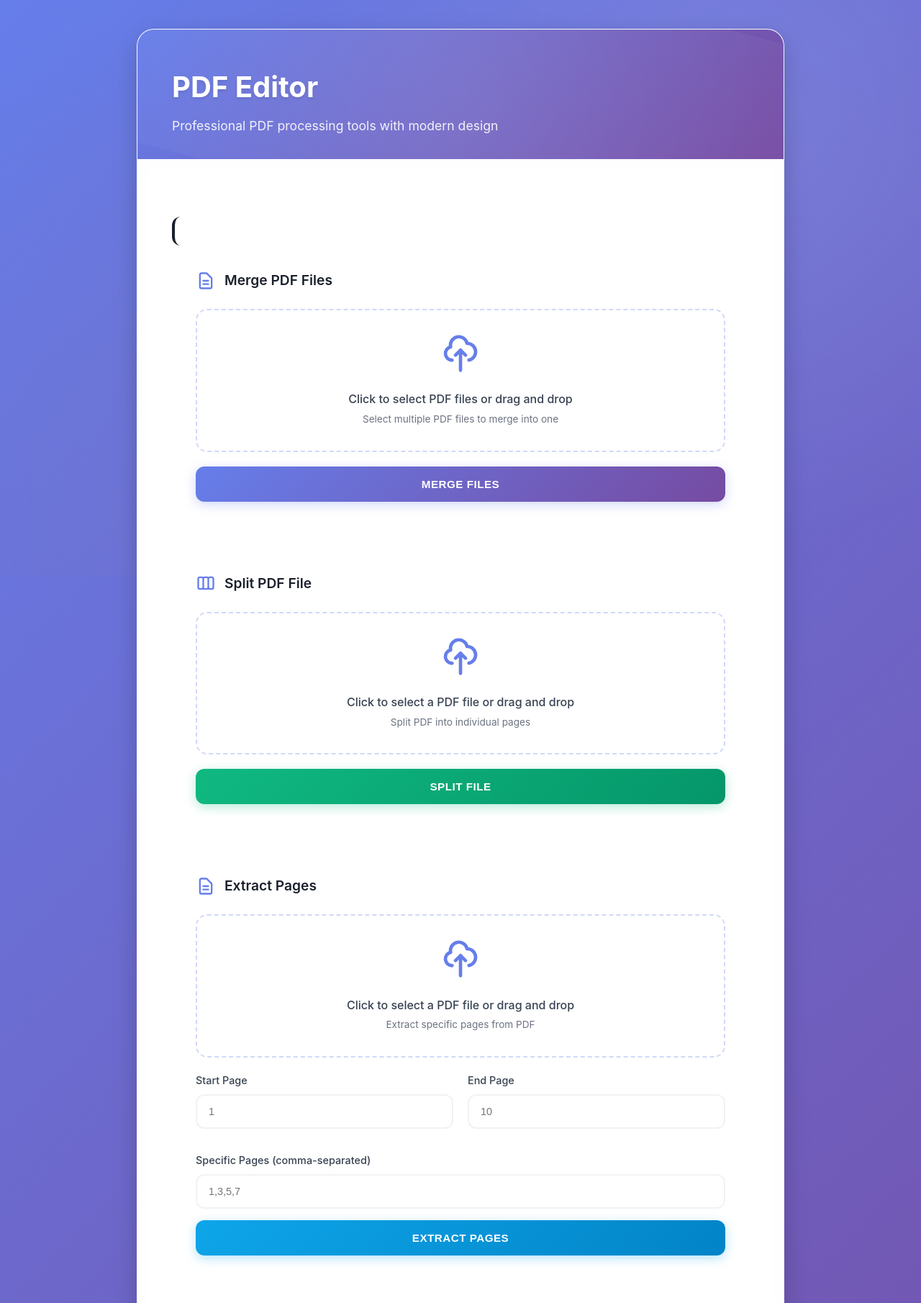
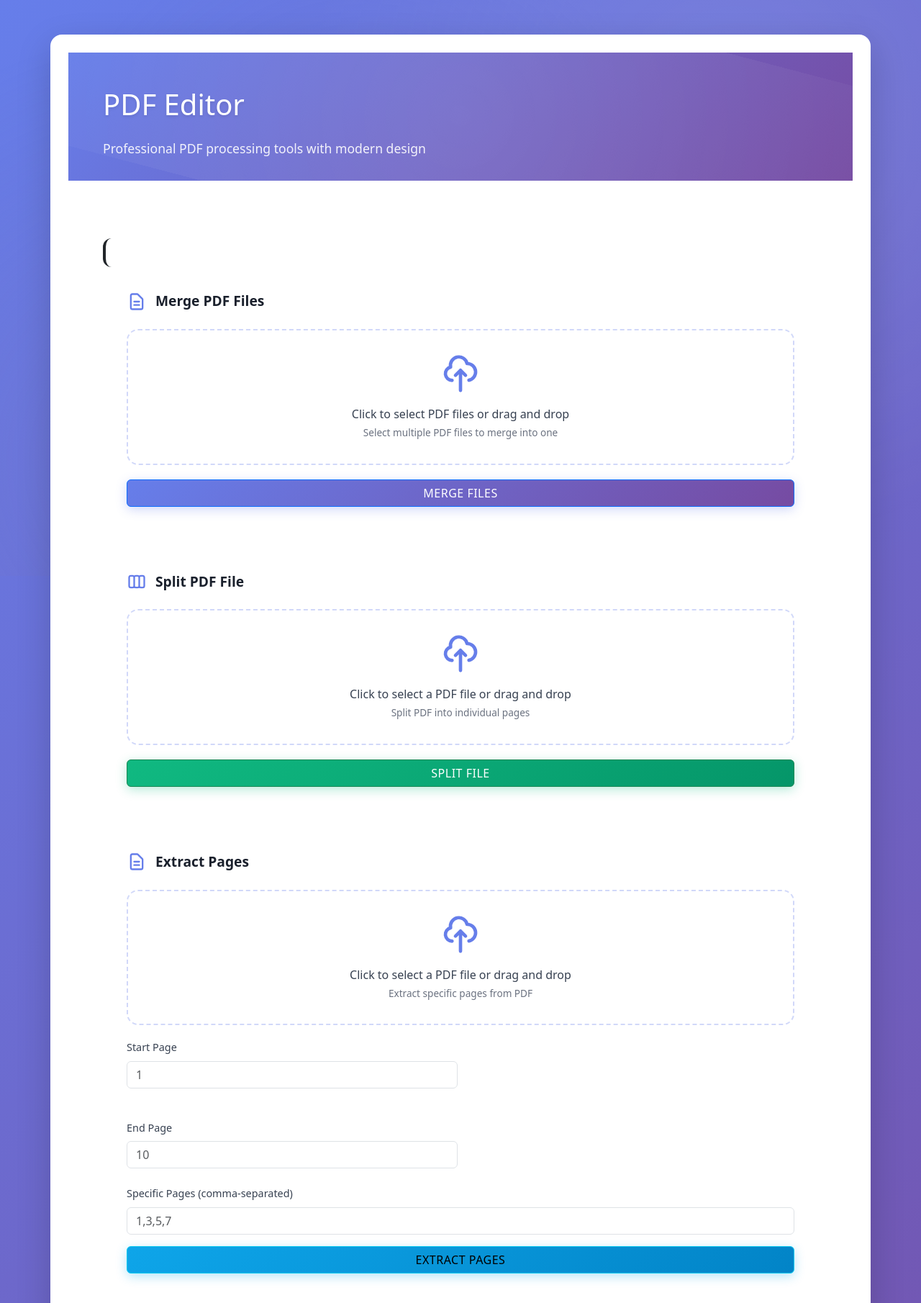
Before and after one commit to BaisAshutosh/pdf-editor, a Flask app: page / in a window 1280 px wide. Shown: the top 1810 px of the page at 72% size. Run offline with Flask 2, Linux system fonts and the light colour scheme; some libraries are stand-ins or nearby versions.

Commit message:
Update requirements and replace favicon with SVG version; add Bootstrap CDN links

```diff
--- a/requirements.txt
+++ b/requirements.txt
@@ -4,5 +4,6 @@
 urllib3
 requests
 wheel
-pikepdf
-pymupdf
+pikepdf==10.0.2
+pymupdf==1.26.6
+pypdf==6.3.0
--- a/templates/index.html
+++ b/templates/index.html
@@ -6,6 +6,8 @@
     <meta name="viewport" content="width=device-width, initial-scale=1.0">
     <title>PDF Editor</title>
     <link rel="stylesheet" href="{{ url_for('static', filename='styles.css') }}">
+    <link rel="icon" type="image/svg+xml" href="{{ url_for('static', filename='favicon.svg') }}">
+    <link href="https://cdn.jsdelivr.net/npm/bootstrap@5.3.2/dist/css/bootstrap.min.css" rel="stylesheet">
 </head>
 
 <body>
@@ -168,7 +170,7 @@
             </form>
         </div>
     </div>
-    <script src="{{ url_for('static', filename='bootstrap/bootstrap.bundle.min.js') }}"></script>
+    <script src="https://cdn.jsdelivr.net/npm/bootstrap@5.3.2/dist/js/bootstrap.bundle.min.js"></script>
     <script src="{{ url_for('static', filename='scripts.js') }}"></script>
 </body>
 
```
Also changed, not shown: static/favicon.ico (deleted), static/favicon.svg (added).
